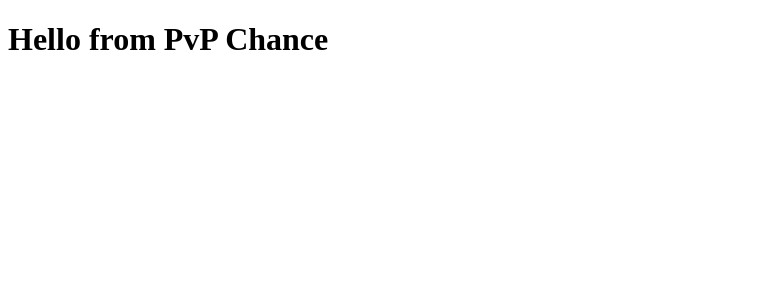
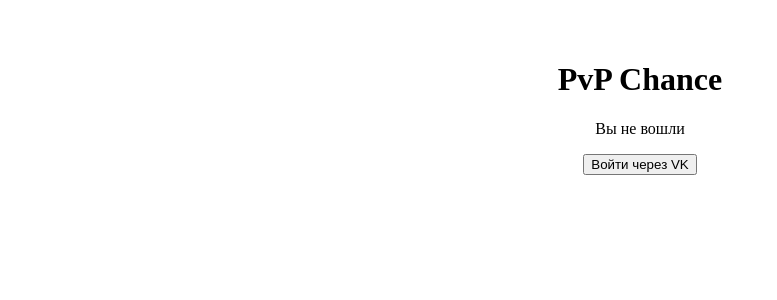
Before and after one commit to 1v1ad/pvp-chance, a Next.js app: page / in a window 1280 px wide. Shown: the top 300 px of the page, without its empty margins (0-777 px from the left). Built offline with nearby package versions, Linux system fonts and the light colour scheme; no server answers.

Commit message:
Add files via upload

```diff
--- a/pages/index.js
+++ b/pages/index.js
@@ -1,3 +1,24 @@
+import { signIn, signOut, useSession } from "next-auth/react";
+
 export default function Home() {
-  return <h1>Hello from PvP Chance</h1>;
+  const { data: session } = useSession();
+
+  return (
+    <main style={{ textAlign: 'center', padding: '2rem' }}>
+      <h1>PvP Chance</h1>
+      {!session ? (
+        <>
+          <p>Вы не вошли</p>
+          <button onClick={() => signIn("vk")}>Войти через VK</button>
+        </>
+      ) : (
+        <>
+          <p>Вы вошли как {session.user.name}</p>
+          <img src={session.user.image} alt="avatar" width={64} height={64} />
+          <br />
+          <button onClick={() => signOut()}>Выйти</button>
+        </>
+      )}
+    </main>
+  );
 }
```
Also changed, not shown: pages/api/auth/[...nextauth].js (added, +12 -0 lines).
